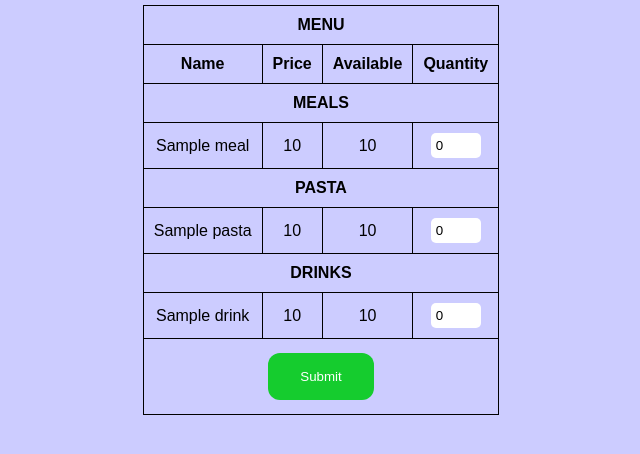
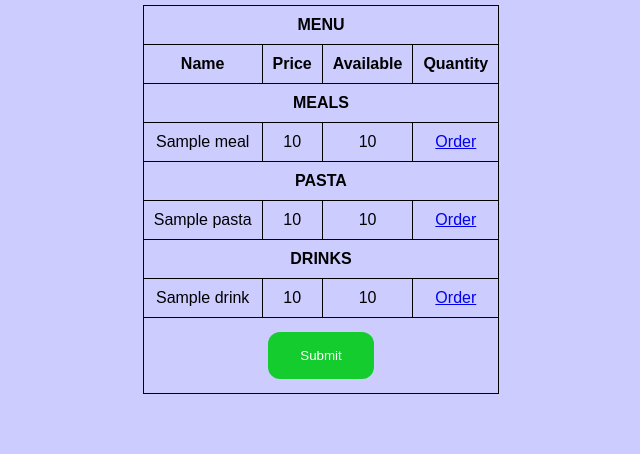
Before and after one commit to llauderes05/SchoolCafeteria, a PHP site: page /costumer.php in a window 1280 px wide. Shown: the top 454 px of the page, without its empty margins (319-959 px from the left). Run offline with PHP 8.4, Linux system fonts and the light colour scheme; tables that the repository leaves empty or names only in its code hold one stand-in row (values such as "Sample post").

Commit message:
Llauderes

```diff
--- a/costumer.php
+++ b/costumer.php
@@ -35,7 +35,7 @@
                                     <td style="border: solid 1px;"> <?php echo $row["name"] ?></td>
                                     <td style="border: solid 1px;"> <?php echo $row["price"] ?></td>
                                     <td style="border: solid 1px;"> <?php echo $row["stocks"] ?></td>
-                                    <td><input type="number" value="0" name="meals"></td>
+                                    <td><a href="order.php?stocks=<?php echo $row['stocks']; ?>">Order</a></td>
                                 </tr>
                                 <?php
                             }
@@ -60,7 +60,7 @@
                                     <td style="border: solid 1px;"> <?php echo $row["name"] ?></td>
                                     <td style="border: solid 1px;"> <?php echo $row["price"] ?></td>
                                     <td style="border: solid 1px;"> <?php echo $row["stocks"] ?></td>
-                                    <td><input type="number" value="0" name="pasta"></td>
+                                    <td><a href="order.php?stocks=<?php echo $row['stocks']; ?>">Order</a></td>
                                 </tr>
                                 <?php
                             }
@@ -84,7 +84,7 @@
                                     <td style="border: solid 1px;"> <?php echo $row["name"] ?></td>
                                     <td style="border: solid 1px;"> <?php echo $row["price"] ?></td>
                                     <td style="border: solid 1px;"> <?php echo $row["stocks"] ?></td>
-                                    <td><input type="number" value="0" name="drinks"></td>
+                                    <td><a href="order.php?stocks=<?php echo $row['stocks']; ?>">Order</a></td>
                                 </tr>
                                 <?php
                             }
```
